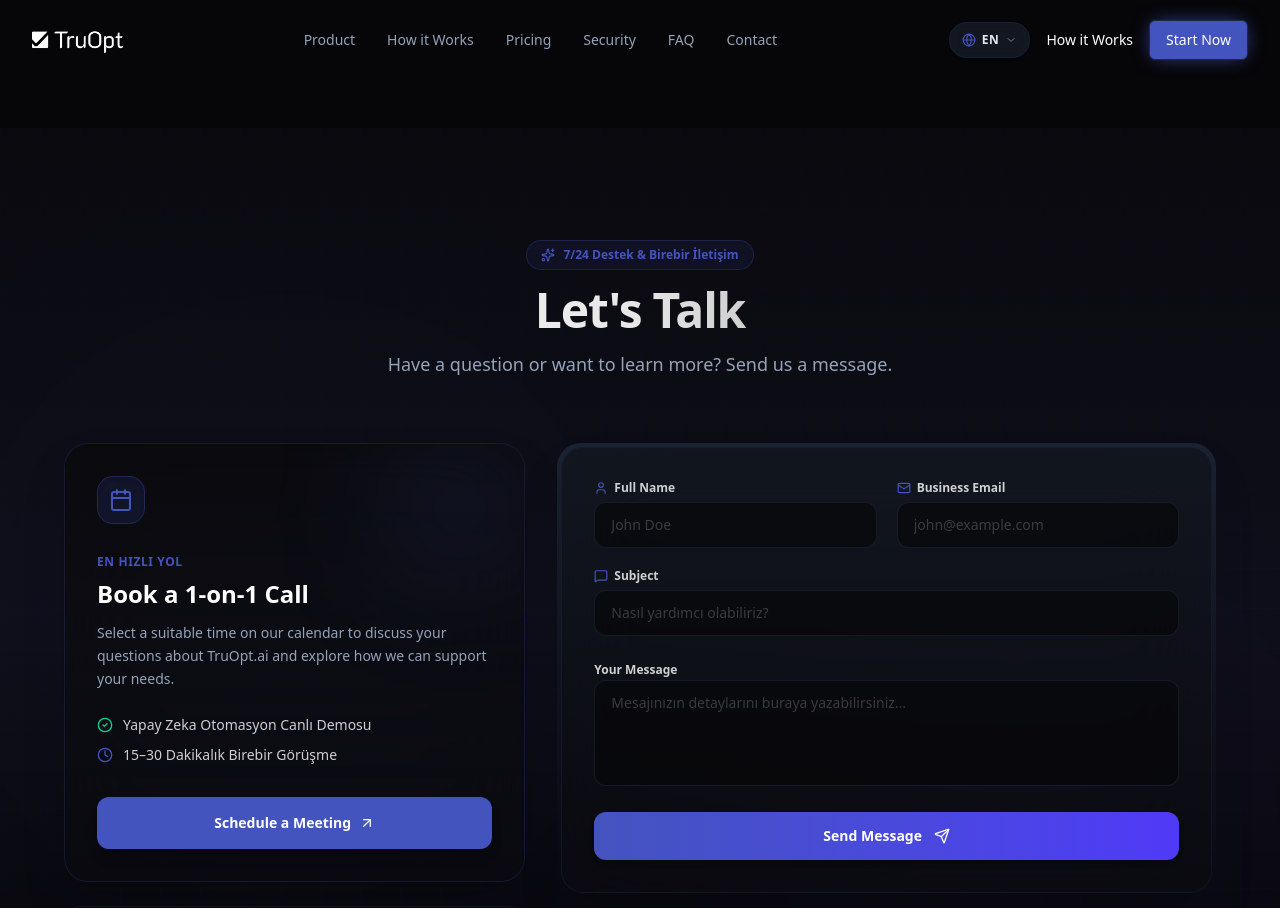
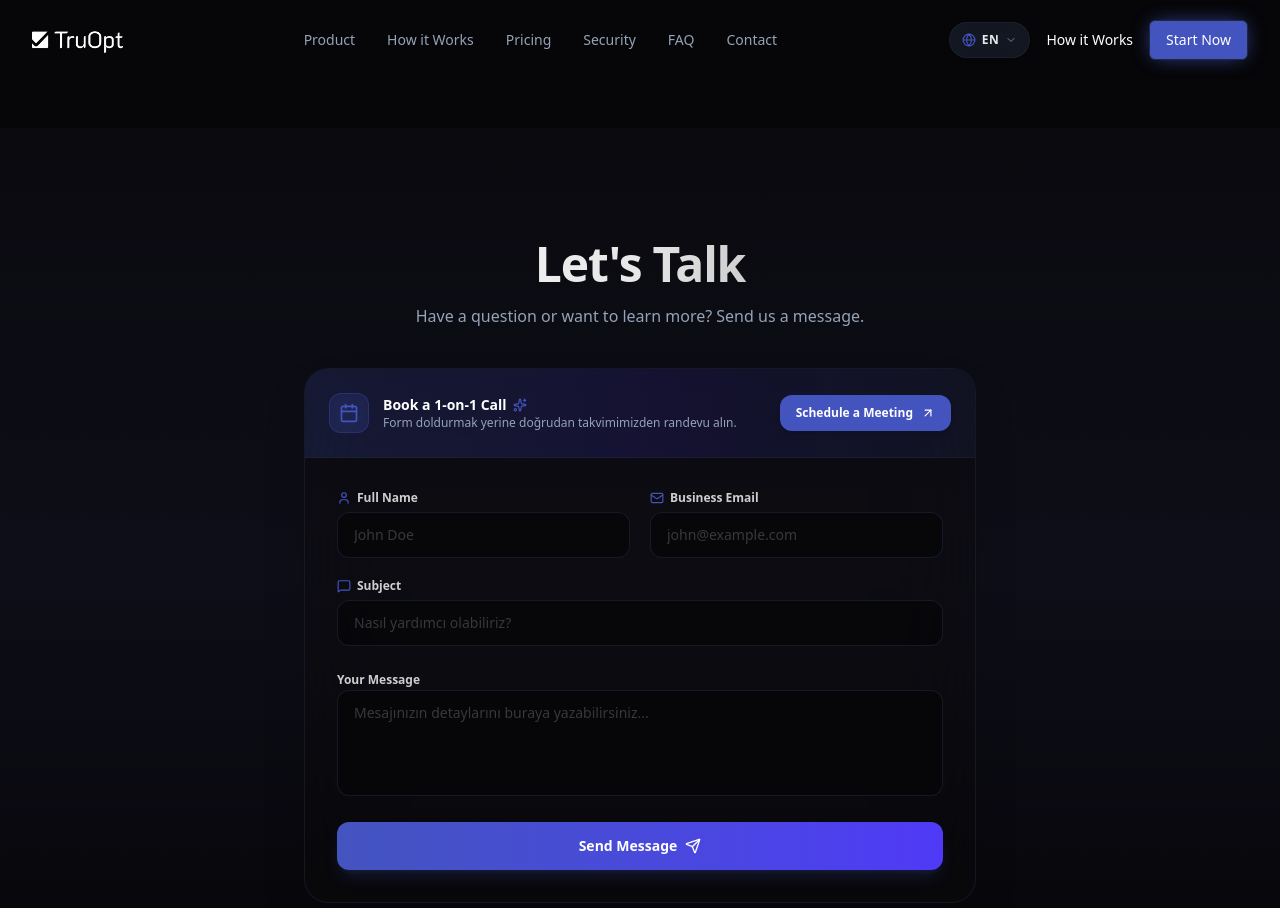
Before and after one commit to tekbasdeniz/truopt-v1-landing, a Next.js app: page /en/contact in a window 1280 px wide. Shown: the top 908 px of the page. Built offline with nearby package versions, Linux system fonts and the light colour scheme.

Commit message:
Update contact-form.tsx

```diff
--- a/components/sections/contact-form.tsx
+++ b/components/sections/contact-form.tsx
@@ -5,7 +5,7 @@ import { useForm } from "react-hook-form";
 import { zodResolver } from "@hookform/resolvers/zod";
 import * as z from "zod";
 import { motion } from "framer-motion";
-import { Send, Mail, User, MessageSquare, Calendar, ArrowUpRight, Sparkles, Clock, CheckCircle2 } from "lucide-react";
+import { Send, Mail, User, MessageSquare, Calendar, ArrowUpRight, Sparkles } from "lucide-react";
 import { useTranslations } from "next-intl";
 import { Container } from "@/components/ui/container";
 
@@ -65,82 +65,42 @@ export default function ContactForm() {
 
   return (
     <section className="relative py-20 md:py-28 overflow-hidden">
-      {/* Dynamic Background Effects */}
+      {/* Dynamic Background Glows */}
       <div className="absolute inset-0 -z-10 bg-black">
         <div className="absolute inset-0 bg-gradient-to-b from-[#0a0a0f] via-[#0f0f1a] to-background opacity-95" />
-        <div className="absolute inset-0 bg-[linear-gradient(to_right,#6b4cff0d_1px,transparent_1px),linear-gradient(to_bottom,#6b4cff0d_1px,transparent_1px)] bg-[size:40px_40px] opacity-30" />
-
-        {/* Animated Ambient Glows */}
-        <motion.div
-          className="absolute top-1/4 left-10 w-[500px] h-[500px] bg-primary/20 rounded-full blur-[140px] pointer-events-none"
-          animate={{ opacity: [0.15, 0.3, 0.15], scale: [1, 1.15, 1] }}
-          transition={{ duration: 8, repeat: Infinity }}
-        />
-        <motion.div
-          className="absolute bottom-10 right-10 w-[450px] h-[450px] bg-indigo-600/20 rounded-full blur-[130px] pointer-events-none"
-          animate={{ opacity: [0.1, 0.25, 0.1], scale: [1, 1.2, 1] }}
-          transition={{ duration: 10, repeat: Infinity, delay: 1 }}
-        />
+        <div className="absolute inset-0 bg-[linear-gradient(to_right,#6b4cff0d_1px,transparent_1px),linear-gradient(to_bottom,#6b4cff0d_1px,transparent_1px)] bg-[size:40px_40px] opacity-20" />
       </div>
 
       <Container className="relative z-10">
+        <div className="max-w-2xl mx-auto">
+
           {/* Header */}
-        <motion.div
-          initial={{ opacity: 0, y: 20 }}
-          animate={{ opacity: 1, y: 0 }}
-          transition={{ duration: 0.5 }}
-          className="text-center mb-16 max-w-2xl mx-auto"
-        >
-          <div className="inline-flex items-center gap-2 px-3.5 py-1.5 mb-4 rounded-full bg-primary/10 border border-primary/25 text-xs font-semibold text-primary">
-            <Sparkles className="w-3.5 h-3.5" />
-            <span>7/24 Destek & Birebir İletişim</span>
-          </div>
+          <div className="text-center mb-10">
             <h2 className="text-4xl md:text-5xl font-extrabold tracking-tight mb-4 bg-clip-text text-transparent bg-gradient-to-r from-white via-white/90 to-white/60">
               {t("title")}
             </h2>
-          <p className="text-base md:text-lg text-muted-foreground leading-relaxed">
+            <p className="text-muted-foreground text-base">
               {t("subtitle")}
             </p>
-        </motion.div>
-
-        {/* 2-Column Split Layout */}
-        <div className="grid grid-cols-1 lg:grid-cols-12 gap-8 items-start max-w-6xl mx-auto">
-
-          {/* LEFT SIDE: Meeting Callout & Quick Info Card */}
-          <motion.div
-            initial={{ opacity: 0, x: -20 }}
-            animate={{ opacity: 1, x: 0 }}
-            transition={{ duration: 0.5, delay: 0.1 }}
-            className="lg:col-span-5 space-y-6"
-          >
-            {/* Featured Meeting Card */}
-            <div className="relative p-6 md:p-8 rounded-3xl bg-gradient-to-b from-card/80 to-card/30 border border-primary/20 backdrop-blur-2xl shadow-2xl overflow-hidden group">
-              <div className="absolute top-0 right-0 w-32 h-32 bg-primary/20 rounded-full blur-3xl group-hover:bg-primary/35 transition-all pointer-events-none" />
-
-              <div className="w-12 h-12 rounded-2xl bg-primary/15 border border-primary/30 flex items-center justify-center mb-6 text-primary shadow-inner">
-                <Calendar className="w-6 h-6" />
           </div>
 
-              <span className="inline-block text-xs font-semibold uppercase tracking-wider text-primary mb-2">
-                En Hızlı Yol
-              </span>
+          {/* MAIN CARD CONTAINER */}
+          <div className="rounded-3xl bg-card/40 border border-border/50 backdrop-blur-2xl shadow-2xl overflow-hidden">
 
-              <h3 className="text-2xl font-bold text-white mb-3">
-                {t("bookMeetingTitle")}
-              </h3>
-
-              <p className="text-sm text-muted-foreground mb-6 leading-relaxed">
-                {t("bookMeetingDesc")}
+            {/* TOP EMBEDDED BANNER (Takvim Çağrısı) */}
+            <div className="p-6 bg-gradient-to-r from-primary/20 via-indigo-600/15 to-primary/10 border-b border-border/50 flex flex-col sm:flex-row items-center justify-between gap-4">
+              <div className="flex items-center gap-3.5 text-left">
+                <div className="w-10 h-10 rounded-xl bg-primary/20 border border-primary/30 flex items-center justify-center text-primary shrink-0 shadow-inner">
+                  <Calendar className="w-5 h-5" />
+                </div>
+                <div>
+                  <h4 className="text-sm font-bold text-white flex items-center gap-1.5">
+                    <span>{t("bookMeetingTitle")}</span>
+                    <Sparkles className="w-3.5 h-3.5 text-primary" />
+                  </h4>
+                  <p className="text-xs text-muted-foreground">
+                    Form doldurmak yerine doğrudan takvimimizden randevu alın.
                   </p>
-
-              <div className="space-y-2.5 mb-8 text-xs md:text-sm text-foreground/80">
-                <div className="flex items-center gap-2.5">
-                  <CheckCircle2 className="w-4 h-4 text-emerald-400 shrink-0" />
-                  <span>Yapay Zeka Otomasyon Canlı Demosu</span>
-                </div>
-                <div className="flex items-center gap-2.5">
-                  <Clock className="w-4 h-4 text-primary shrink-0" />
-                  <span>15–30 Dakikalık Birebir Görüşme</span>
                 </div>
               </div>
 
@@ -148,37 +108,15 @@ export default function ContactForm() {
                 href={t("calendarUrl")}
                 target="_blank"
                 rel="noopener noreferrer"
-                className="w-full inline-flex items-center justify-center gap-2 px-6 py-4 rounded-xl bg-primary hover:bg-primary/90 text-primary-foreground font-semibold text-sm transition-all shadow-lg hover:shadow-primary/30 hover:-translate-y-0.5 group/btn"
+                className="w-full sm:w-auto shrink-0 inline-flex items-center justify-center gap-2 px-4 py-2.5 rounded-xl bg-primary hover:bg-primary/90 text-primary-foreground font-semibold text-xs transition-all shadow-md hover:shadow-primary/25"
               >
                 <span>{t("bookMeetingButton")}</span>
-                <ArrowUpRight className="w-4 h-4 transition-transform group-hover/btn:translate-x-0.5 group-hover/btn:-translate-y-0.5" />
+                <ArrowUpRight className="w-3.5 h-3.5" />
               </a>
             </div>
 
-            {/* Direct Contact info pill */}
-            <div className="p-5 rounded-2xl bg-card/30 border border-border/40 backdrop-blur-lg flex items-center gap-4">
-              <div className="w-10 h-10 rounded-xl bg-muted/30 border border-border/50 flex items-center justify-center text-foreground shrink-0">
-                <Mail className="w-5 h-5 text-primary" />
-              </div>
-              <div>
-                <p className="text-xs text-muted-foreground">Doğrudan E-posta</p>
-                <a href="mailto:info@thumbsad.com" className="text-sm font-semibold text-white hover:text-primary transition-colors">
-                  info@thumbsad.com
-                </a>
-              </div>
-            </div>
-          </motion.div>
-
-          {/* RIGHT SIDE: Contact Form */}
-          <motion.div
-            initial={{ opacity: 0, x: 20 }}
-            animate={{ opacity: 1, x: 0 }}
-            transition={{ duration: 0.5, delay: 0.2 }}
-            className="lg:col-span-7"
-          >
-            <div className="p-1 rounded-3xl bg-gradient-to-b from-border/80 via-border/30 to-transparent">
-              <div className="bg-card/50 backdrop-blur-2xl rounded-[22px] p-6 md:p-8 border border-border/40 shadow-2xl">
-                <form onSubmit={handleSubmit(onSubmit)} className="space-y-5">
+            {/* FORM BODY */}
+            <form onSubmit={handleSubmit(onSubmit)} className="p-6 md:p-8 space-y-5">
 
               <div className="grid grid-cols-1 sm:grid-cols-2 gap-5">
                 {/* Name Input */}
@@ -190,12 +128,10 @@ export default function ContactForm() {
                   <input
                     {...register("name")}
                     type="text"
-                        className="w-full bg-background/60 border border-border/60 focus:border-primary/60 rounded-xl px-4 py-3 text-sm text-white placeholder-white/20 focus:outline-none focus:ring-2 focus:ring-primary/20 transition-all"
+                    className="w-full bg-background/60 border border-border/60 focus:border-primary/60 rounded-xl px-4 py-3 text-sm text-white focus:outline-none focus:ring-2 focus:ring-primary/20 transition-all placeholder:text-white/20"
                     placeholder="John Doe"
                   />
-                      {errors.name && (
-                        <span className="text-xs text-red-400">{errors.name.message}</span>
-                      )}
+                  {errors.name && <span className="text-xs text-red-400">{errors.name.message}</span>}
                 </div>
 
                 {/* Email Input */}
@@ -207,12 +143,10 @@ export default function ContactForm() {
                   <input
                     {...register("email")}
                     type="email"
-                        className="w-full bg-background/60 border border-border/60 focus:border-primary/60 rounded-xl px-4 py-3 text-sm text-white placeholder-white/20 focus:outline-none focus:ring-2 focus:ring-primary/20 transition-all"
+                    className="w-full bg-background/60 border border-border/60 focus:border-primary/60 rounded-xl px-4 py-3 text-sm text-white focus:outline-none focus:ring-2 focus:ring-primary/20 transition-all placeholder:text-white/20"
                     placeholder="john@example.com"
                   />
-                      {errors.email && (
-                        <span className="text-xs text-red-400">{errors.email.message}</span>
-                      )}
+                  {errors.email && <span className="text-xs text-red-400">{errors.email.message}</span>}
                 </div>
               </div>
 
@@ -225,12 +159,10 @@ export default function ContactForm() {
                 <input
                   {...register("subject")}
                   type="text"
-                      className="w-full bg-background/60 border border-border/60 focus:border-primary/60 rounded-xl px-4 py-3 text-sm text-white placeholder-white/20 focus:outline-none focus:ring-2 focus:ring-primary/20 transition-all"
+                  className="w-full bg-background/60 border border-border/60 focus:border-primary/60 rounded-xl px-4 py-3 text-sm text-white focus:outline-none focus:ring-2 focus:ring-primary/20 transition-all placeholder:text-white/20"
                   placeholder="Nasıl yardımcı olabiliriz?"
                 />
-                    {errors.subject && (
-                      <span className="text-xs text-red-400">{errors.subject.message}</span>
-                    )}
+                {errors.subject && <span className="text-xs text-red-400">{errors.subject.message}</span>}
               </div>
 
               {/* Message Input */}
@@ -241,40 +173,30 @@ export default function ContactForm() {
                 <textarea
                   {...register("message")}
                   rows={4}
-                      className="w-full bg-background/60 border border-border/60 focus:border-primary/60 rounded-xl px-4 py-3 text-sm text-white placeholder-white/20 focus:outline-none focus:ring-2 focus:ring-primary/20 transition-all resize-none"
+                  className="w-full bg-background/60 border border-border/60 focus:border-primary/60 rounded-xl px-4 py-3 text-sm text-white focus:outline-none focus:ring-2 focus:ring-primary/20 transition-all resize-none placeholder:text-white/20"
                   placeholder="Mesajınızın detaylarını buraya yazabilirsiniz..."
                 />
-                    {errors.message && (
-                      <span className="text-xs text-red-400">{errors.message.message}</span>
-                    )}
+                {errors.message && <span className="text-xs text-red-400">{errors.message.message}</span>}
               </div>
 
               {/* Submit Button */}
-                  <motion.button
-                    whileHover={{ scale: 1.01 }}
-                    whileTap={{ scale: 0.99 }}
+              <button
+                type="submit"
                 disabled={isSubmitting}
-                    className="w-full relative group overflow-hidden rounded-xl bg-gradient-to-r from-primary to-indigo-600 text-white p-3.5 font-semibold text-sm transition-all shadow-md hover:shadow-primary/25 flex items-center justify-center space-x-2 disabled:opacity-70 mt-2"
+                className="w-full py-3.5 rounded-xl bg-gradient-to-r from-primary to-indigo-600 hover:opacity-90 text-white font-semibold text-sm transition-all shadow-lg shadow-primary/20 flex items-center justify-center gap-2 mt-2"
               >
-                    <span className="relative z-10 flex items-center gap-2">
                 {isSubmitting ? (
-                        <>
-                          <div className="w-4 h-4 border-2 border-white/20 border-t-white rounded-full animate-spin" />
-                          {t("submitting")}
-                        </>
+                  <span>{t("submitting")}</span>
                 ) : (
                   <>
-                          {t("submit")}
-                          <Send className="w-4 h-4 ml-1 transform group-hover:-translate-y-0.5 group-hover:translate-x-0.5 transition-transform" />
+                    <span>{t("submit")}</span>
+                    <Send className="w-4 h-4" />
                   </>
                 )}
-                    </span>
-                  </motion.button>
+              </button>
 
             </form>
           </div>
-            </div>
-          </motion.div>
 
         </div>
       </Container>
```
Lines whose indentation alone changed are shown as unchanged.
